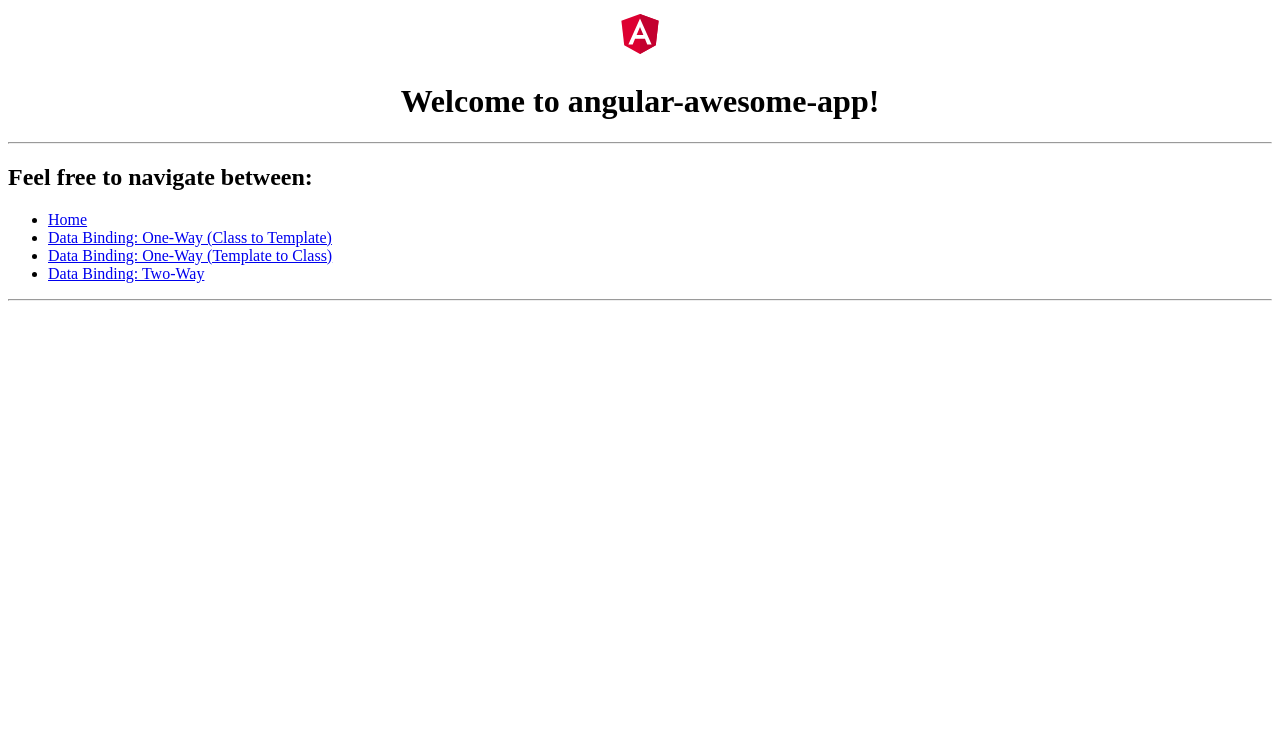
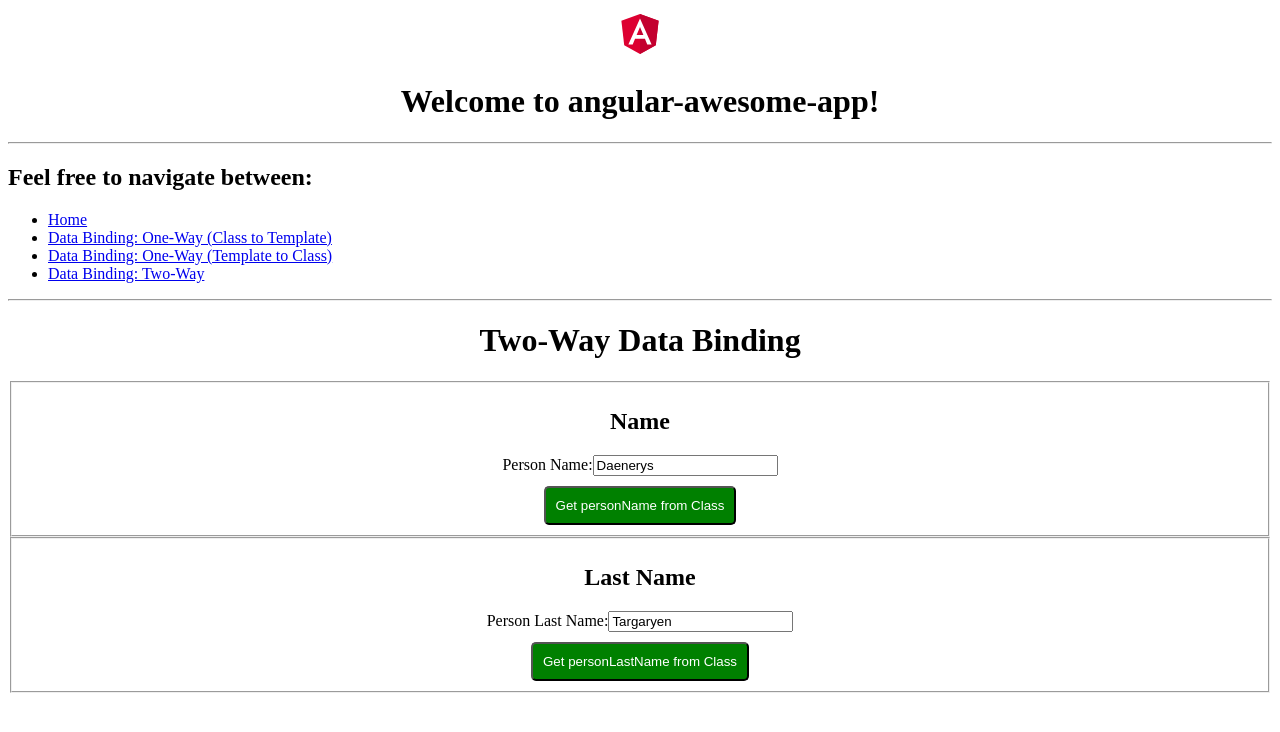
Before and after one commit to jonathanferca/angular-awesome-app, an Angular app: page /data-binding-two-way in a window 1280 px wide. Before the commit this address led to /. Shown: the top 732 px of the page. Built offline with nearby package versions, Linux system fonts and the light colour scheme.

Commit message:
adding DataBindingTwoWayComponent

```diff
--- a/src/app/app-routing.module.ts
+++ b/src/app/app-routing.module.ts
@@ -4,11 +4,13 @@ import { Routes, RouterModule } from '@angular/router';
 import { ProfileComponent } from './components/profile/profile.component';
 import { DataBindingOneWay1Component } from './components/data-binding-one-way1/data-binding-one-way1.component';
 import { DataBindingOneWay2Component } from './components/data-binding-one-way2/data-binding-one-way2.component';
+import { DataBindingTwoWayComponent } from './components/data-binding-two-way/data-binding-two-way.component';
 
 const routes: Routes = [
   { path: 'profile', component: ProfileComponent },
   { path: 'data-binding-one-way1', component: DataBindingOneWay1Component },
   { path: 'data-binding-one-way2', component: DataBindingOneWay2Component },
+  { path: 'data-binding-two-way', component: DataBindingTwoWayComponent },
 ];
 
 @NgModule({
--- /dev/null
+++ b/src/app/components/data-binding-two-way/data-binding-two-way.component.html
@@ -0,0 +1,17 @@
+<h1>Two-Way Data Binding</h1>
+
+<fieldset>
+  <h2>Name</h2>
+  <label for="">Person Name:</label>
+  <input [ngModel]="personName" type="text"/>
+  <br>
+  <button (click)="getPersonNameFromClass()" class="action-button">Get personName from Class</button>
+</fieldset>
+
+<fieldset>
+  <h2>Last Name</h2>
+  <label for="">Person Last Name:</label>
+  <input [(ngModel)]="personLastName" type="text"/>
+  <br>
+  <button (click)="getPersonLastNameFromClass()" class="action-button">Get personLastName from Class</button>
+</fieldset>
--- /dev/null
+++ b/src/app/components/data-binding-two-way/data-binding-two-way.component.scss
@@ -0,0 +1,7 @@
+.action-button {
+  background: green;
+  border-radius: 5px;
+  color: white;
+  margin-top: 10px;
+  padding: 10px;
+}
--- /dev/null
+++ b/src/app/components/data-binding-two-way/data-binding-two-way.component.ts
@@ -0,0 +1,28 @@
+import { Component, OnInit } from '@angular/core';
+
+@Component({
+  selector: 'app-data-binding-two-way',
+  templateUrl: './data-binding-two-way.component.html',
+  styleUrls: ['./data-binding-two-way.component.scss']
+})
+export class DataBindingTwoWayComponent implements OnInit {
+
+  public personName = 'Daenerys';
+
+  public personLastName = 'Targaryen';
+
+  constructor() { }
+
+  ngOnInit() {
+
+  }
+
+  getPersonNameFromClass() {
+    alert(this.personName);
+  }
+
+  getPersonLastNameFromClass() {
+    alert(this.personLastName);
+  }
+
+}
```
Also changed, not shown: src/app/app.module.ts (+7 -2 lines), 1 other file (tests, documents, lock files or other folders).
